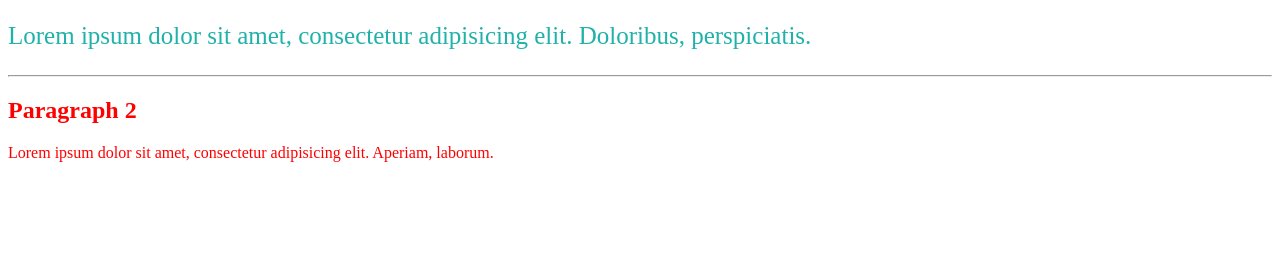
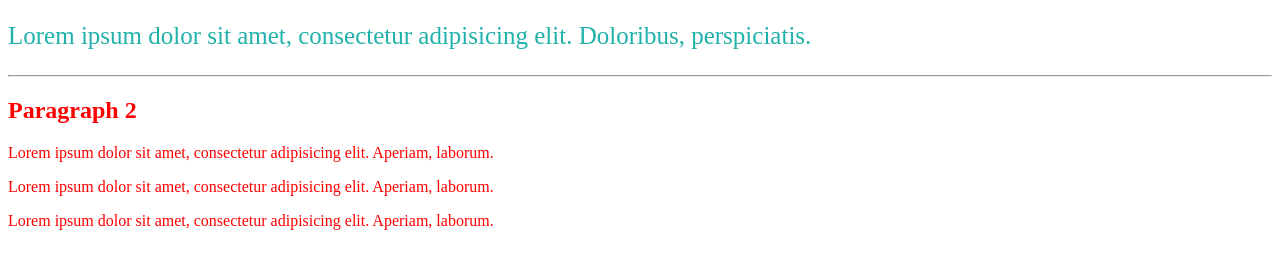
Before and after one commit to Nadezhda1310/Project, a plain HTML site: page index.html in a window 1280 px wide. Shown: the part 110-378 px from the top of the page. Drawn offline with Linux system fonts and the light colour scheme.

Commit message:
add paragraph p

```diff
--- a/index.html
+++ b/index.html
@@ -34,6 +34,8 @@
   <div>
     <h2 class="warning">Paragraph 2</h2>
     <p class="warning">Lorem ipsum dolor sit amet, consectetur adipisicing elit. Aperiam, laborum.</p>
+    <p class="warning">Lorem ipsum dolor sit amet, consectetur adipisicing elit. Aperiam, laborum.</p>
+    <p class="warning">Lorem ipsum dolor sit amet, consectetur adipisicing elit. Aperiam, laborum.</p>
   </div>
 </body>
 
```
